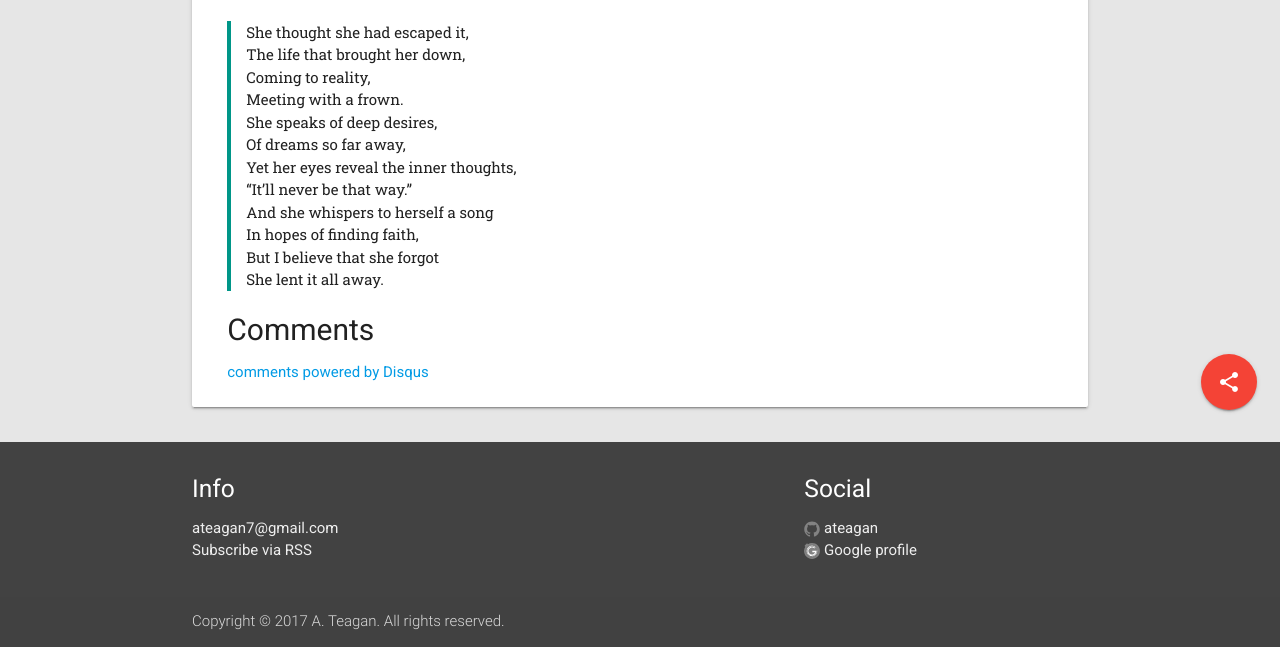
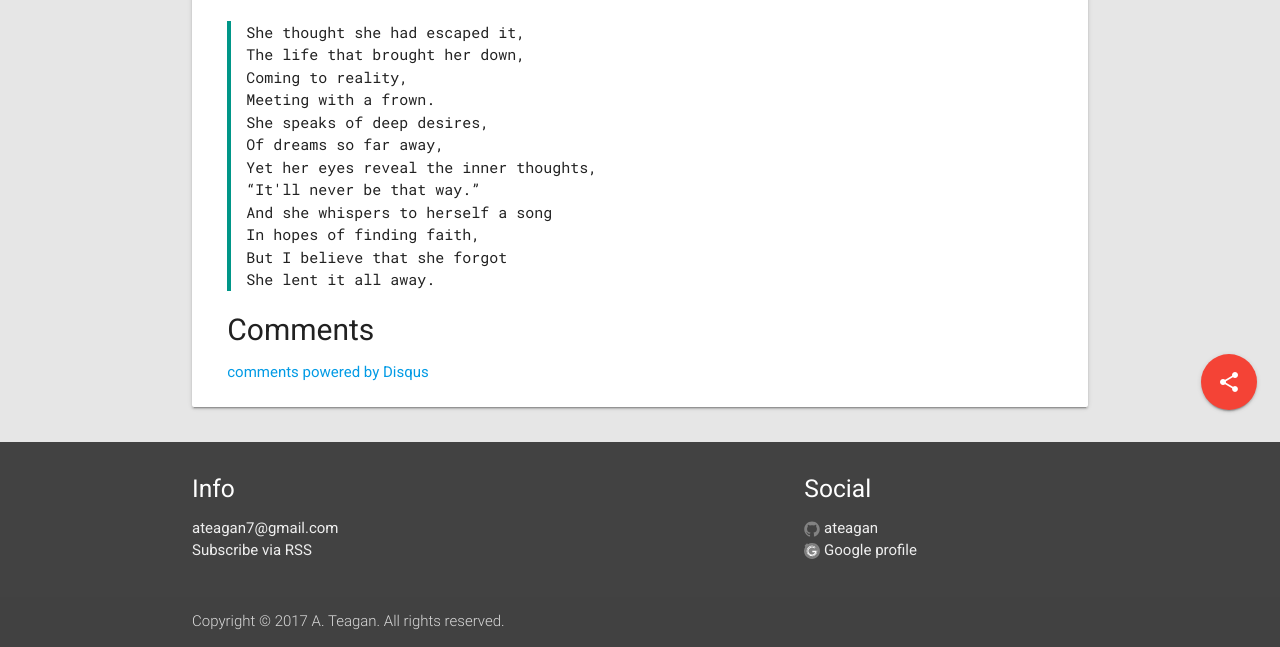
Before and after one commit to ateagan/ateagan.github.io, a Jekyll site: the page built from _posts/2017-03-25-loans.markdown, in a window 1280 px wide. Shown: the part 467-1114 px from the top of the page. Built offline with Jekyll 4.4.1, drawn with Linux system fonts in a browser that asks for light colours; nearby versions of some CDN libraries; some web fonts are replaced; comment, search, counter and statistics services are not loaded.

Commit message:
Changed poem font

```diff
--- a/_includes/head.html
+++ b/_includes/head.html
@@ -17,7 +17,7 @@
     <link rel='stylesheet' type='text/css' href='https://cdnjs.cloudflare.com/ajax/libs/materialize/0.100.2/css/materialize.min.css'>
 
     <!-- Material Design Fonts -->
-    <link rel='stylesheet' type='text/css' href='https://fonts.googleapis.com/icon?family=Material+Icons|Roboto|Roboto+Condensed|Roboto+Slab|Product+Sans|Fira+Sans+Condensed'>
+    <link rel='stylesheet' type='text/css' href='https://fonts.googleapis.com/icon?family=Material+Icons|Roboto|Roboto+Condensed|Roboto+Mono|Product+Sans|Fira+Sans+Condensed'>
 
     <!-- Custom theme css -->
     <link rel='stylesheet' href='{{ '/css/main.css' | prepend: site.baseurl }}'>
--- a/_posts/2017-03-25-loans.markdown
+++ b/_posts/2017-03-25-loans.markdown
@@ -30,7 +30,7 @@ Meeting with a frown.<br>
 She speaks of deep desires,<br>
 Of dreams so far away,<br>
 Yet her eyes reveal the inner thoughts,<br>
-“It’ll never be that way.”<br>
+&ldquo;It'll never be that way.&rdquo;<br>
 And she whispers to herself a song<br>
 In hopes of finding faith,<br>
 But I believe that she forgot<br>
--- a/_sass/_post.scss
+++ b/_sass/_post.scss
@@ -30,7 +30,7 @@ p {
 blockquote {
   border-left: 4px solid $teal;
   padding-left: $spacing-unit / 2;
-  font-family: 'Roboto Slab';
+  font-family: 'Roboto Mono';
   white-space: nowrap;
 
   > :last-child {
@@ -39,7 +39,7 @@ blockquote {
 }
 @media only screen and (max-width: 425px) {
   blockquote {
-    font-size: 3.5vw;
+    font-size: 3vw;
   }
 }
 
```
